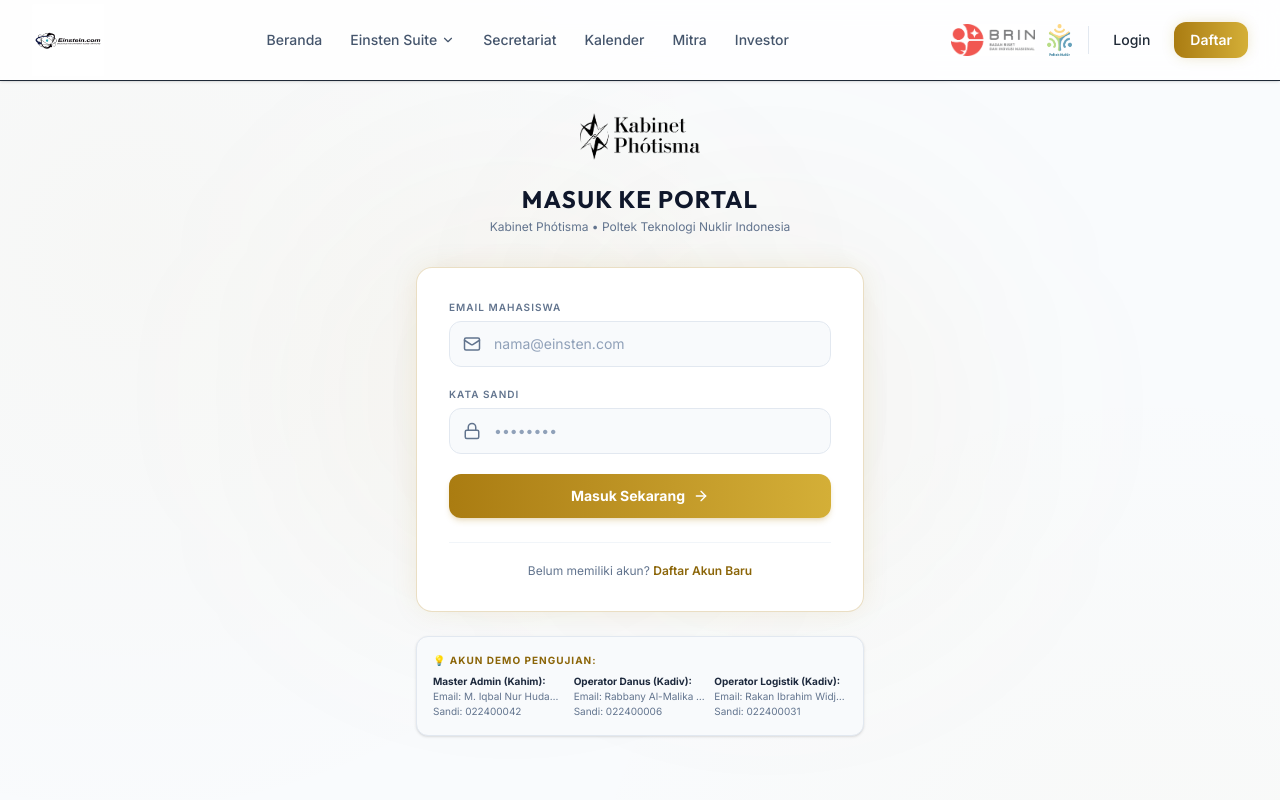
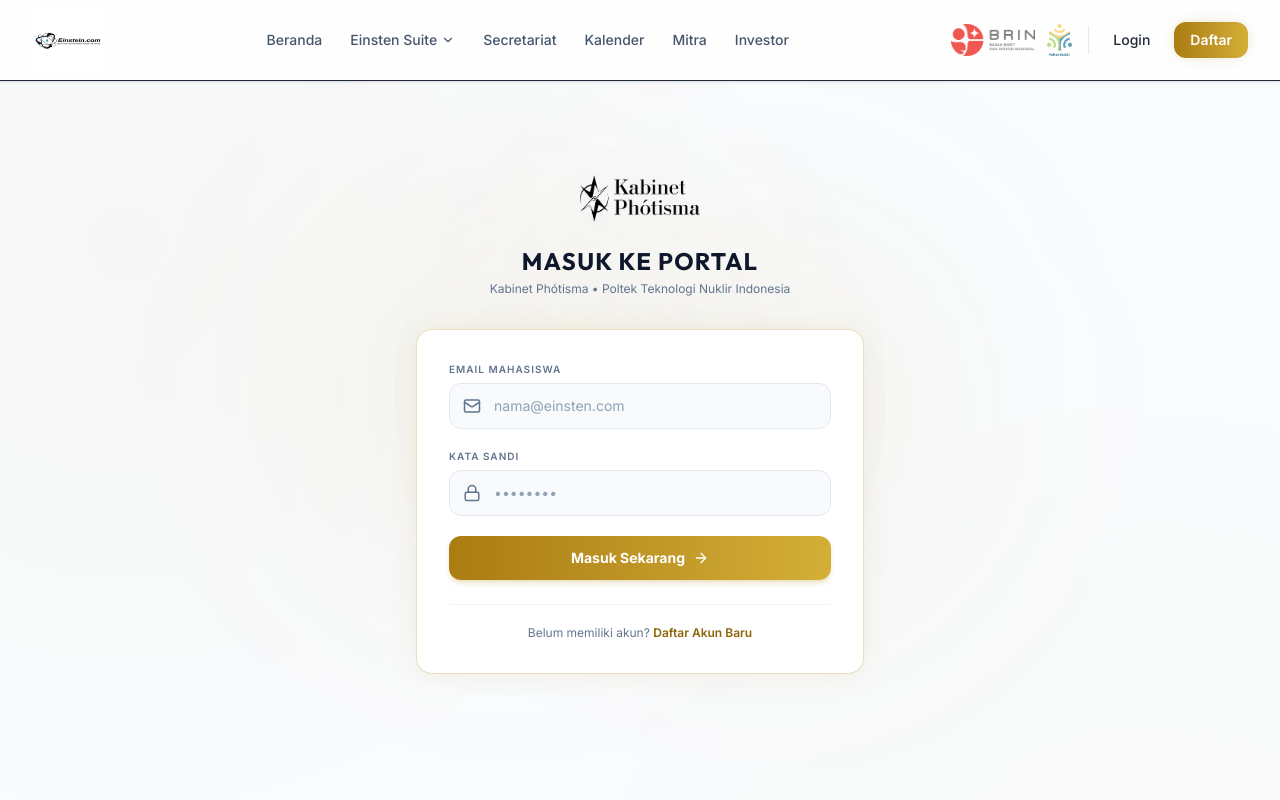
Before and after one commit to Adiguna0010/website-hima-einstein-com, a React (Vite) app: page /login in a window 1280 px wide. Shown: the top 800 px of the page. Built offline with nearby package versions, Linux system fonts and the light colour scheme.

Commit message:
fix: remove demo login tips from login page

```diff
--- a/src/pages/Login.jsx
+++ b/src/pages/Login.jsx
@@ -125,27 +125,6 @@
           </div>
         </div>
 
-        {/* Demo login tips */}
-        <div className="mt-6 p-4 rounded-xl border border-slate-200 bg-slate-50 text-left space-y-1.5 shadow-sm">
-          <p className="text-[10px] font-bold text-gold-dark uppercase tracking-widest">💡 Akun Demo Pengujian:</p>
-          <div className="grid grid-cols-3 gap-2 text-[10px] text-slate-500">
-            <div>
-              <p className="font-bold text-slate-800">Master Admin (Kahim):</p>
-              <p className="truncate" title="M. Iqbal Nur Huda@einsten.com">Email: M. Iqbal Nur Huda@einsten.com</p>
-              <p>Sandi: 022400042</p>
-            </div>
-            <div>
-              <p className="font-bold text-slate-800">Operator Danus (Kadiv):</p>
-              <p className="truncate" title="Rabbany Al-Malika Ifadzla@einsten.com">Email: Rabbany Al-Malika Ifadzla@einsten.com</p>
-              <p>Sandi: 022400006</p>
-            </div>
-            <div>
-              <p className="font-bold text-slate-800">Operator Logistik (Kadiv):</p>
-              <p className="truncate" title="Rakan Ibrahim Widjisasono@einsten.com">Email: Rakan Ibrahim Widjisasono@einsten.com</p>
-              <p>Sandi: 022400031</p>
-            </div>
-          </div>
-        </div>
       </div>
     </div>
   );
```
